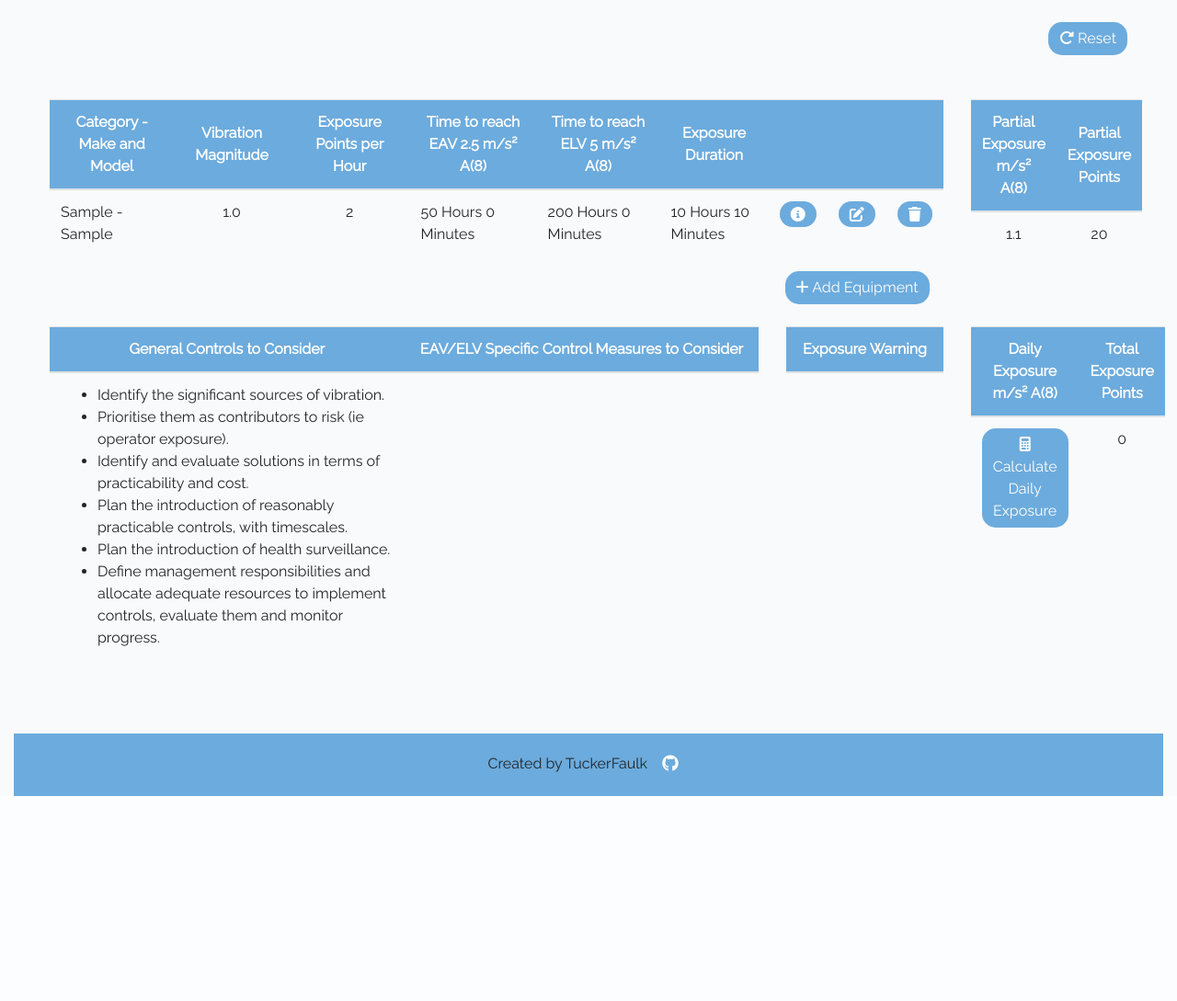
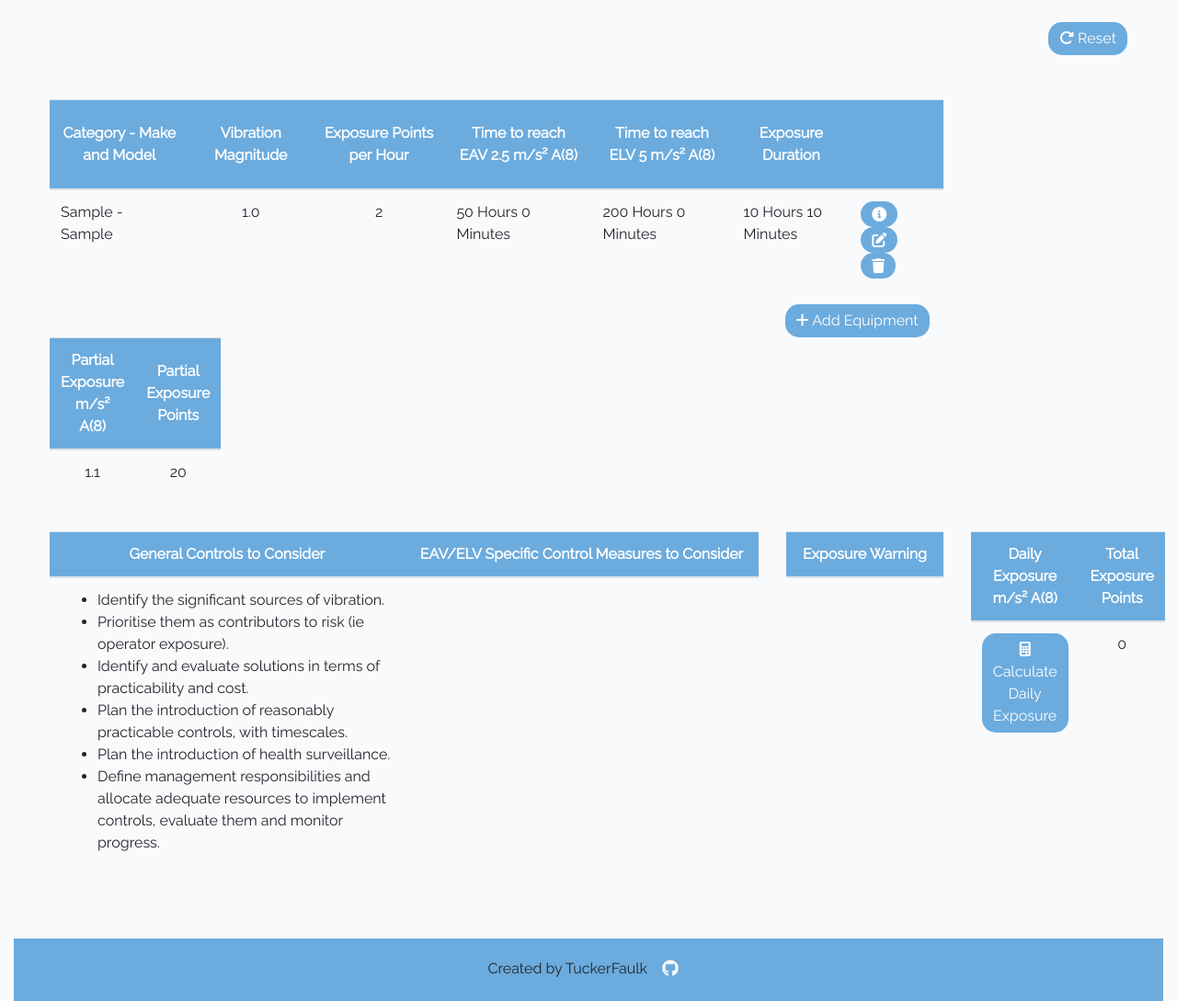
Before and after one commit to TuckerFaulk/HAVS-CALC-DB-PP4, a Django app: page /calculator/ in a window 1280 px wide. Shown: the part 84-1173 px from the top of the page at 92% size. Before the commit the page ends 950 px from the top, so only its background shows below. Run offline with Django 3.2, Linux system fonts and the light colour scheme; a user stored in the database is signed in; tables that the repository leaves empty hold one stand-in row (values such as "Sample post"); lists and menus that the app fills with data are empty; some libraries are stand-ins or nearby versions.

Commit message:
Add media queries for md & 992px wide

```diff
--- a/static/css/style.css
+++ b/static/css/style.css
@@ -112,3 +112,21 @@ h1, h2, h3 {
     background-color: white;
     color: rgb(108, 171, 221);
 }
+
+/* Media Queries */
+
+/* For small screen size from 700px wide and down*/
+
+@media screen and (max-width: 992px) {
+
+    .mobile {
+        display: none;
+    }
+
+    #flex {
+        display: flex;
+      }
+      #flex > #a { order: 3; }
+      #flex > #b { order: 1; }
+      #flex > #c { order: 2; }
+}
--- a/templates/calculator.html
+++ b/templates/calculator.html
@@ -14,18 +14,16 @@
 
 <div class="container-fluid">
   <div class="row m-4">
-    <div class="col-10">
+    <div class="col-lg-10 col-sm-4">
       <table class="table">
         <thead class="blue">
           <tr id="equipment-list">
             <th>Category - Make and Model</th>
             <th>Vibration Magnitude</th>
-            <th>Exposure Points per Hour</th>
-            <th>Time to reach EAV 2.5 m/s&#178; A(8)</th>
-            <th>Time to reach ELV 5 m/s&#178; A(8)</th>
+            <th class="mobile">Exposure Points per Hour</th>
+            <th class="mobile">Time to reach EAV 2.5 m/s&#178; A(8)</th>
+            <th class="mobile">Time to reach ELV 5 m/s&#178; A(8)</th>
             <th>Exposure Duration</th>
-            <th></th>
-            <th></th>
             <th></th>
           </tr>
         </thead>
@@ -34,15 +32,15 @@
           <tr>
             <td>{{ equipment.make_and_model.category }} - {{ equipment.make_and_model }}</td>
             <td class="text-center">{{ equipment.make_and_model.vibration_magnitude }}</td>
-            <td class="text-center">{{ equipment.make_and_model.exp_pts_per_hour }}</td>
-            <td>{{ equipment.make_and_model.time_to_eav }}</td>
-            <td>{{ equipment.make_and_model.time_to_elv }}</td>
+            <td class="text-center mobile">{{ equipment.make_and_model.exp_pts_per_hour }}</td>
+            <td class="mobile">{{ equipment.make_and_model.time_to_eav }}</td>
+            <td class="mobile">{{ equipment.make_and_model.time_to_elv }}</td>
             <td>{{ equipment.exposure_duration_hours }} Hours {{ equipment.exposure_duration_minutes }} Minutes</td>
-            <td><a href="{% url 'calculator_detail' equipment.slug %}"><i class="btn fa-solid fa-circle-info"></i></a>
+            <td>
+              <a href="{% url 'calculator_detail' equipment.slug %}"><i class="btn fa-solid fa-circle-info"></i></a>
+              <a href="{% url 'edit_calculator' equipment.slug %}"><i class="btn fa-solid fa-pen-to-square"></i></a>
+              <a href="{% url 'delete_calculator' equipment.slug %}"><i class="btn fa-solid fa-trash"></i></a>
             </td>
-            <td><a href="{% url 'edit_calculator' equipment.slug %}"><i class="btn fa-solid fa-pen-to-square"></i></a>
-            </td>
-            <td><a href="{% url 'delete_calculator' equipment.slug %}"><i class="btn fa-solid fa-trash"></i></td>
           </tr>
           {% endfor %}
         </tbody>
@@ -52,7 +50,10 @@
           Equipment</a>
       </div>
     </div>
-    <div class="col-2">
+
+    <div class="col-sm-2"></div>
+
+    <div class="col-lg-2 col-sm-4">
       <table class="table">
         <thead class="blue">
           <tr>
@@ -74,8 +75,8 @@
 
   <!-- Project Controls and Daily Exposure -->
 
-  <div class="row m-4 mb-5">
-    <div class="col-8">
+  <div class="row m-4 mb-5" id="flex">
+    <div class="col-lg-8 col-sm-12" id="a">
       <table class="table">
         <thead class="blue">
           <tr>
@@ -102,7 +103,7 @@
       </table>
     </div>
 
-    <div class="col-2">
+    <div class="col-lg-2 col-sm-6" id="b">
       <table class="table">
         <thead class="blue">
           <tr>
@@ -117,7 +118,7 @@
       </table>
     </div>
 
-    <div class="col-2">
+    <div class="col-lg-2 col-sm-6" id="c">
       <table class="table">
         <thead class="blue">
           <tr>
```
